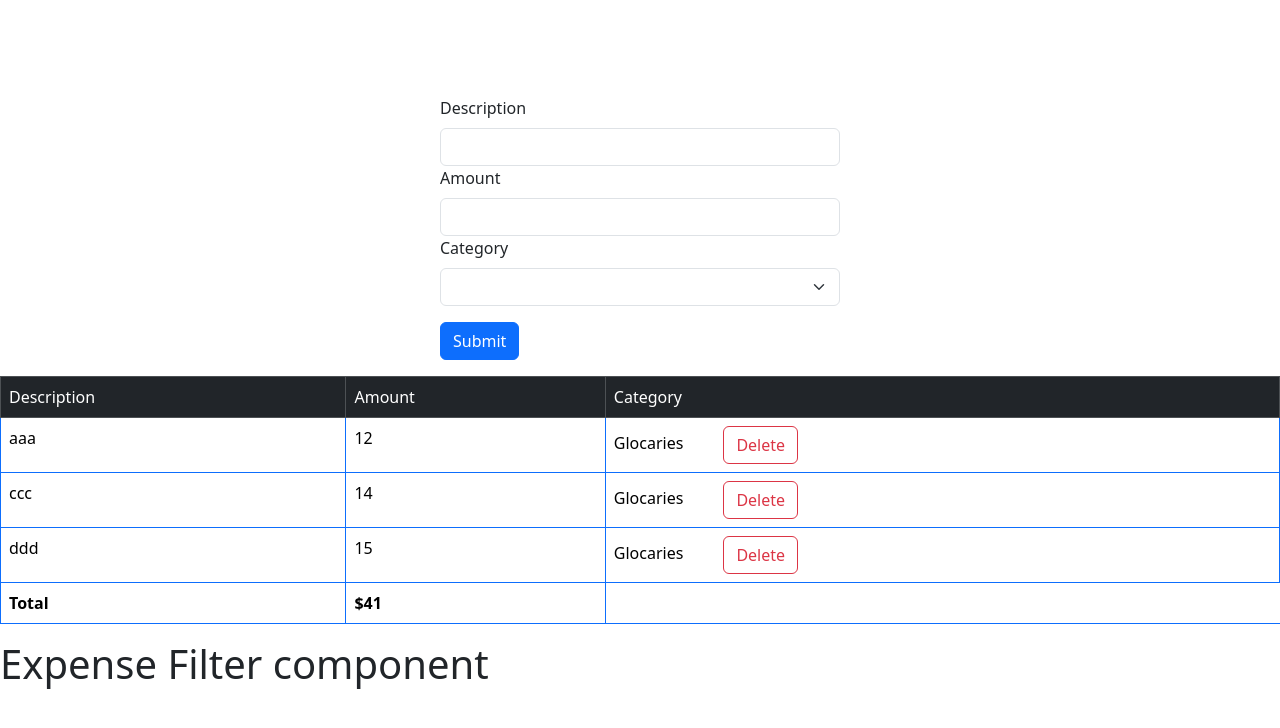
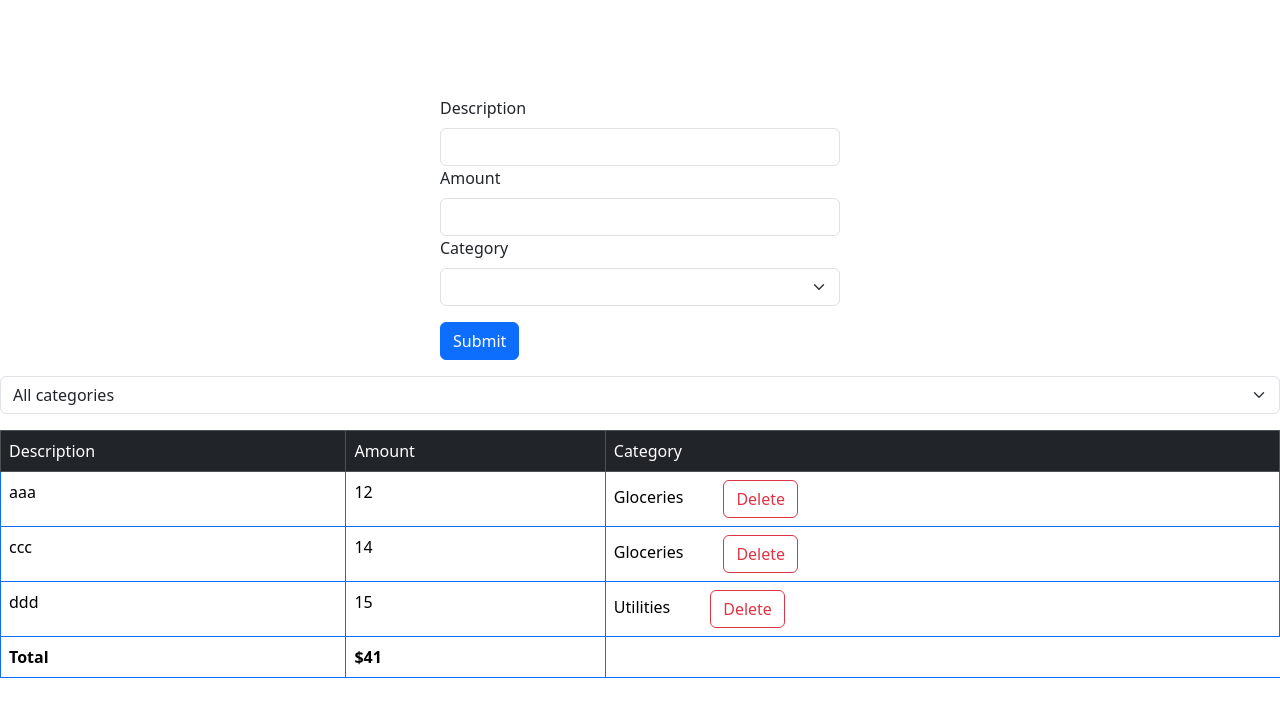
Before and after one commit to manzitresor/expense-tracker, a React (Vite) app: page / in a window 1280 px wide. Shown: the top 728 px of the page. Built offline with nearby package versions, Linux system fonts and the light colour scheme.

Commit message:
Add functionality to filter expense list

```diff
--- a/src/App.tsx
+++ b/src/App.tsx
@@ -3,18 +3,22 @@ import ExpenseForm from "./components/ExpenseForm";
 import ExpenseList from "./components/ExpenseList";
 import ExpenseFilter from "./components/ExpenseFilter";
 function App() {
-  const [exprenses,setExpenses] = useState(
+  const [selectedExpense,setSelectedExpense] = useState('')
+  const [expenses,setExpenses] = useState(
     [
-      {id:1, description: "aaa", amount: 12, category:"Glocaries"},
-      {id:2, description: "ccc", amount: 14, category:"Glocaries"},
-      {id:3, description: "ddd", amount: 15, category:"Glocaries"},
+      {id:1, description: "aaa", amount: 12, category:"Gloceries"},
+      {id:2, description: "ccc", amount: 14, category:"Gloceries"},
+      {id:3, description: "ddd", amount: 15, category:"Utilities"},
     ]
   )
+  const visibility = selectedExpense ? expenses.filter((expense => expense.category === selectedExpense)): expenses
   return (
     <>
-    <ExpenseForm/>
-    <ExpenseList expenses={exprenses} onDelete={(id)=> setExpenses(exprenses.filter((el)=> el.id !== id))}/>
-    <ExpenseFilter/>
+      <ExpenseForm/>
+      <div className="mb-3">
+        <ExpenseFilter onSelect={(category)=> setSelectedExpense(category)}/>
+      </div>
+      <ExpenseList expenses={visibility} onDelete={(id)=> setExpenses(expenses.filter((el)=> el.id !== id))}/>
     </>
   )
 }
--- a/src/components/ExpenseFilter.tsx
+++ b/src/components/ExpenseFilter.tsx
@@ -1,8 +1,17 @@
 
-export default function ExpenseFilter() {
+interface Props {
+  onSelect: (category: string) => void
+}
+
+export default function ExpenseFilter({onSelect}: Props) {
   return (
     <>
-        <h1>Expense Filter component</h1>
+        <select className="form-select" onChange={(event)=> onSelect(event.target.value)}>
+          <option value="">All categories</option>
+          <option value="Gloceries">Gloceries</option>
+          <option value="Utilities">Utilities</option>
+          <option value="Entertainment">Entertainment</option>
+        </select>
     </>
   )
 }
```
